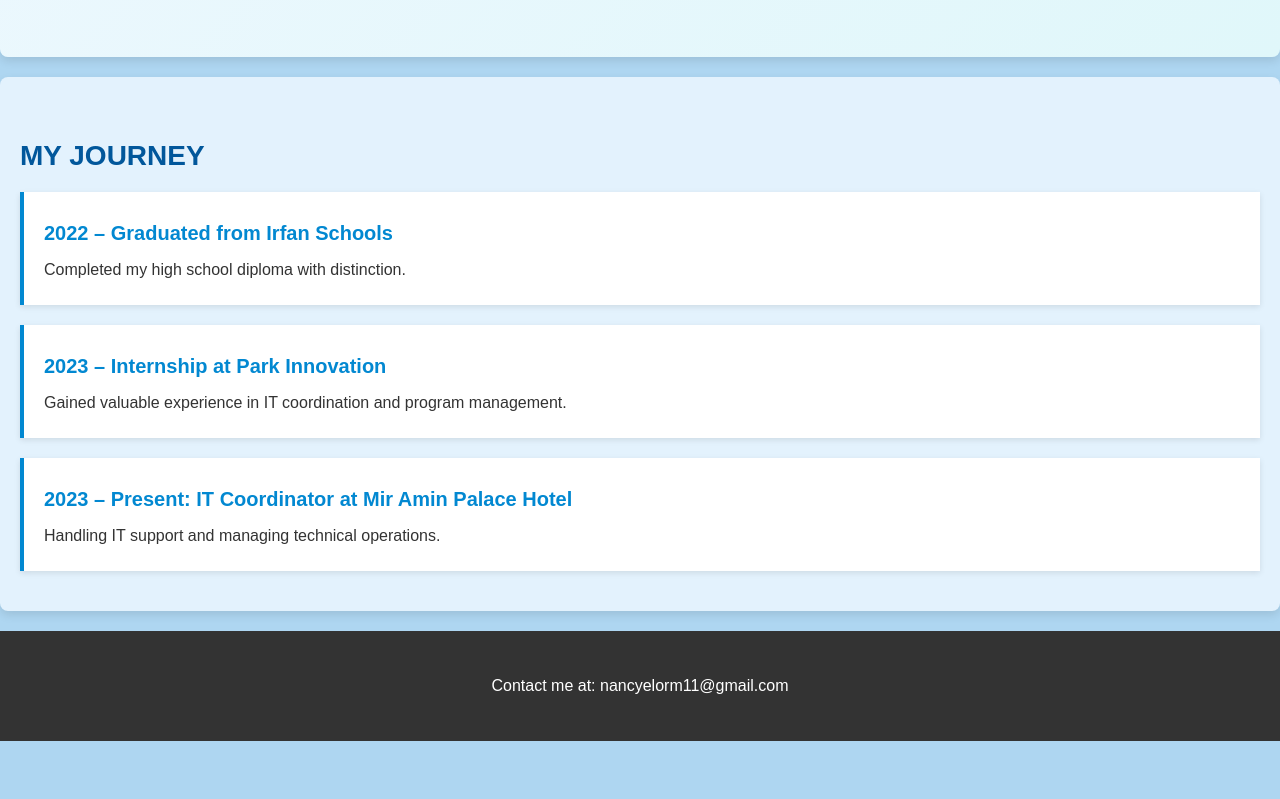
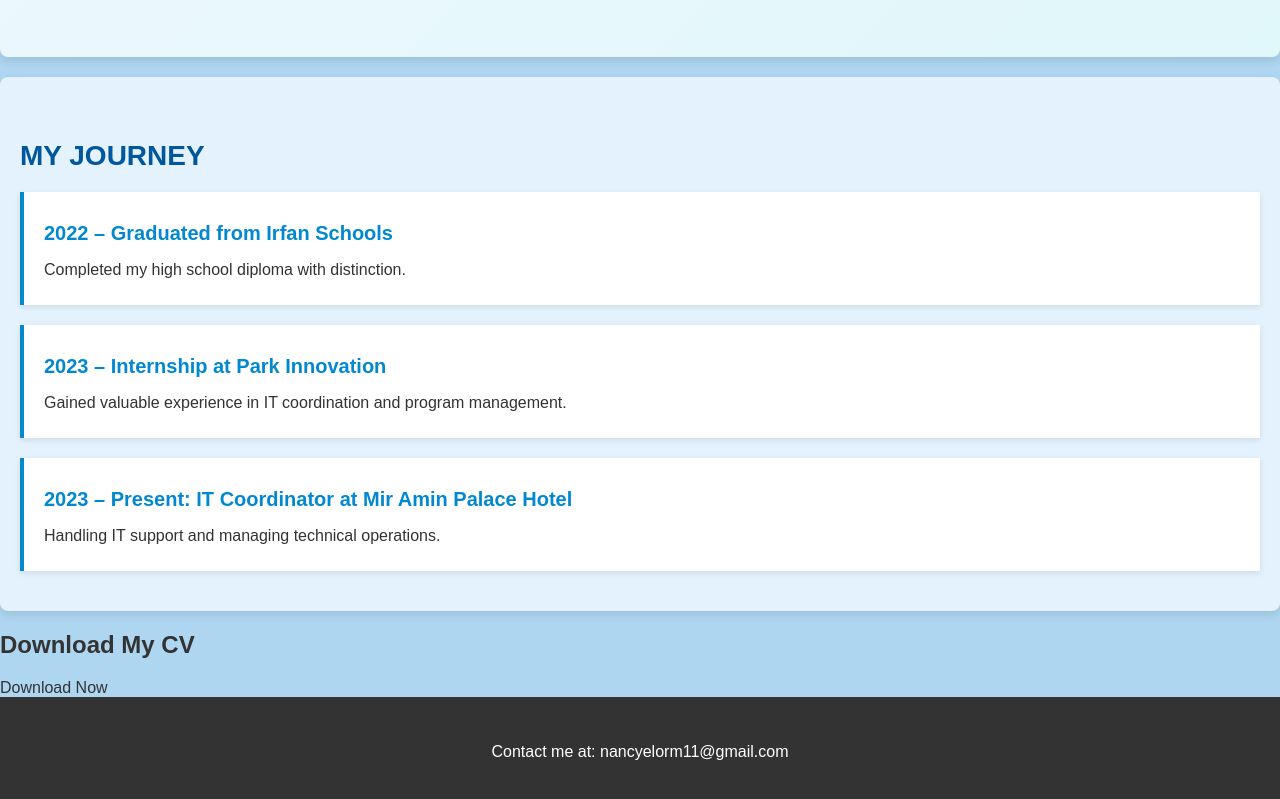
Before and after one commit to 22nancy-pixel/my-portfolio, a plain HTML site: page index.html in a window 1280 px wide. Shown: the part 2594-3393 px from the top of the page. Before the commit the page ends 3335 px from the top, so only its background shows below. Drawn offline with Linux system fonts and the light colour scheme.

Commit message:
Update index.html

```diff
--- a/index.html
+++ b/index.html
@@ -107,6 +107,10 @@
         </div>
     </div>
 </section>
+    <section id="download-cv">
+    <h2>Download My CV</h2>
+    <a href="path/to/your-cv.pdf" download class="download-btn">Download Now</a>
+</section>
 
     <footer id="contact">
         <p>Contact me at: <a href="mailto:nancyelorm11@gmail.com">nancyelorm11@gmail.com</a></p>
```
